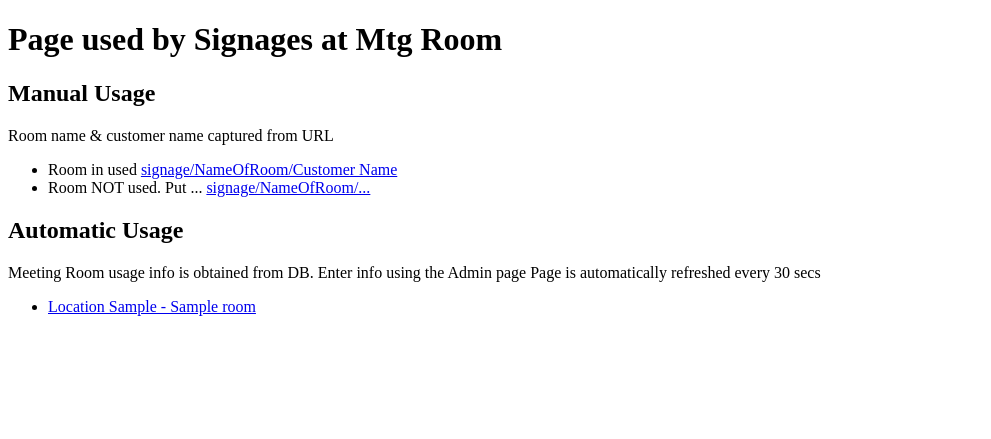
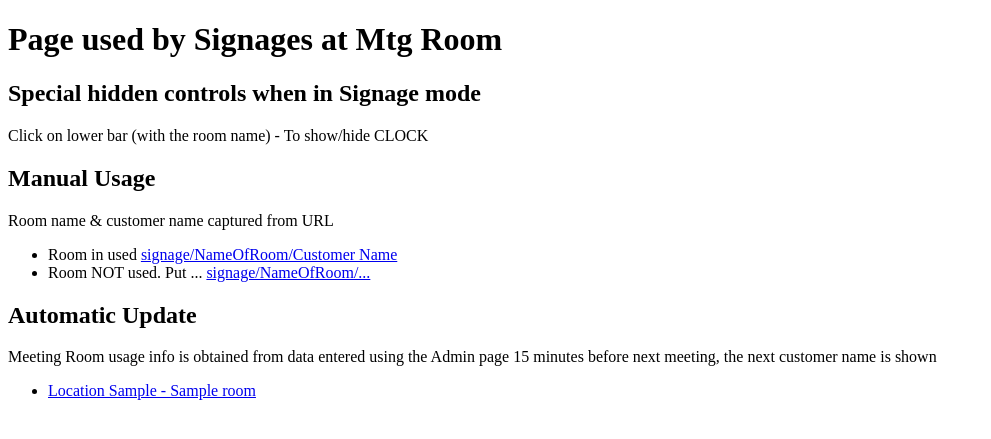
Before and after one commit to LMWCoding/MeetingRoomDjango, a Django app: page /signage/ in a window 1280 px wide. Shown: the top 439 px of the page, without its empty margins (0-991 px from the left). Run offline with Django 3.2, Linux system fonts and the light colour scheme; tables that the repository leaves empty hold one stand-in row (values such as "Sample post").

Commit message:
Major : Added Clocked. Minor : Added favicon, combine room.html files

```diff
--- a/entry/templates/entry/layout.html
+++ b/entry/templates/entry/layout.html
@@ -1,7 +1,9 @@
+{% load static %}
 <!DOCTYPE html>
 <html lang="en">
     <head>
         <title>Room Signage - Entry</title>
+        <link rel="shortcut icon" href="{% static 'entry/images/favicon.ico' type='image/x-icon' %}">
     </head>
     <body>
         {% block body %}
--- a/entry/urls.py
+++ b/entry/urls.py
@@ -1,6 +1,8 @@
 from django.urls import path
 
 from . import views
+
+app_name = "entry"
 urlpatterns = [
     path("", views.index, name="index")
 ]
--- a/signage/templates/signage/index.html
+++ b/signage/templates/signage/index.html
@@ -3,6 +3,10 @@
 {% block body %}
 
     <h1>Page used by Signages at Mtg Room</h1>
+
+    <h2>Special hidden controls when in Signage mode</h2>
+
+    Click on lower bar (with the room name) - To show/hide CLOCK
 
     <h2>Manual Usage</h2>
     Room name & customer name captured from URL
@@ -10,14 +14,11 @@
     <ul>
         <li> Room in used  <a href="dummy/NameofRoom/Cust Name"> signage/NameOfRoom/Customer Name</a></block> </li>
         <li> Room NOT used. Put ...  <a href="dummy/NameofRoom/..."> signage/NameOfRoom/...</a></block> </li>
-
-
     </ul>
 
-    <h2>Automatic Usage</h2>
-    Meeting Room usage info is obtained from DB.
-    Enter info using the Admin page
-    Page is automatically refreshed every 30 secs
+    <h2>Automatic Update</h2>
+    Meeting Room usage info is obtained from data entered using the Admin page
+    15 minutes before next meeting, the next customer name is shown
 <!-- Manual Room List
      <ul>
         <li><a href="Singapore/Intelligent CCC"> ip/signage/Singapore/Intelligent CCC</a></li>
--- a/signage/templates/signage/layout.html
+++ b/signage/templates/signage/layout.html
@@ -1,7 +1,9 @@
+{% load static %}
 <!DOCTYPE html>
 <html lang="en">
     <head>
         <title>Room Signage</title>
+        <link rel="shortcut icon" href="{% static 'entry/images/favicon.ico' type='image/x-icon' %}">
     </head>
     <body>
         {% block body %}
--- a/signage/views.py
+++ b/signage/views.py
@@ -30,7 +30,7 @@ def roomauto(request, location, roomname):
 
     if (len(currentMtg)  != 0 ):
         # assumption is there is only one match.  The data entry should be clean, have no duplicate usage of room
-        return render(request, "signage/roomoccupied.html", { "custname" : currentMtg[0].custname, "roomname" : selectedRoom })
+        return render(request, "signage/roomoccupied.html", { "occupied" : "true" ,"custname" : currentMtg[0].custname, "roomname" : selectedRoom })
     else:
         if (len(nextMtg) != 0):
             # if upcoming mtg is in an hour, show
@@ -39,12 +39,12 @@ def roomauto(request, location, roomname):
             timeToNextMtg = nextMtg[0].start - datetime.datetime.now(tz=pytz.UTC)
             if (timeToNextMtg < datetime.timedelta(minutes=15)):
                 # Meeeting in next 15 min
-                return render(request, "signage/roomoccupied.html", { "custname" : nextMtg[0].custname, "roomname" : nextMtg[0].room.name})
+                return render(request, "signage/roomoccupied.html", { "occupied" : "true", "custname" : nextMtg[0].custname, "roomname" : nextMtg[0].room.name})
             elif (timeToNextMtg < datetime.timedelta(hours=1)):
                 # Meeeting in next 1 hr
-                return render(request, "signage/roomfree.html", { "message" : f"{int(timeToNextMtg.seconds/60)}min to next mtg", "roomname" : selectedRoom})
+                return render(request, "signage/roomoccupied.html", { "occupied" : "false", "custname" : f"{int(timeToNextMtg.seconds/60)}min to next mtg", "roomname" : selectedRoom})
         # more than an hour gap, or no next mtg found
-        return render(request, "signage/roomfree.html", { "message" : "g'Day", "roomname" : selectedRoom})
+        return render(request, "signage/roomoccupied.html", { "occupied" : "false", "custname" : "g'Day", "roomname" : selectedRoom})
 
 
 
@@ -58,6 +58,6 @@ def roommanual(request, location, roomname, custname):
 
         # print(custname)
 
-        return render(request, "signage/roomoccupied.html", { "custname" : custname, "roomname" : selectedRoom })
+        return render(request, "signage/roomoccupied.html", { "occupied" : "true", "custname" : custname, "roomname" : selectedRoom })
     else:
-        return render(request, "signage/roomfree.html", { "message" : "g'Day", "roomname" : selectedRoom})
+        return render(request, "signage/roomoccupied.html", { "occupied" : "false", "custname" : "g'Day", "roomname" : selectedRoom})
```
Also changed, not shown: signage/static/signage/style3.css (+16 -0 lines), signage/templates/signage/roomfree.html (deleted, +0 -30 lines), signage/templates/signage/roomnotfound.html (+3 -8 lines), signage/templates/signage/roomoccupied.html (+46 -10 lines), README.md, entry/static/entry/images/favicon.ico (added).
